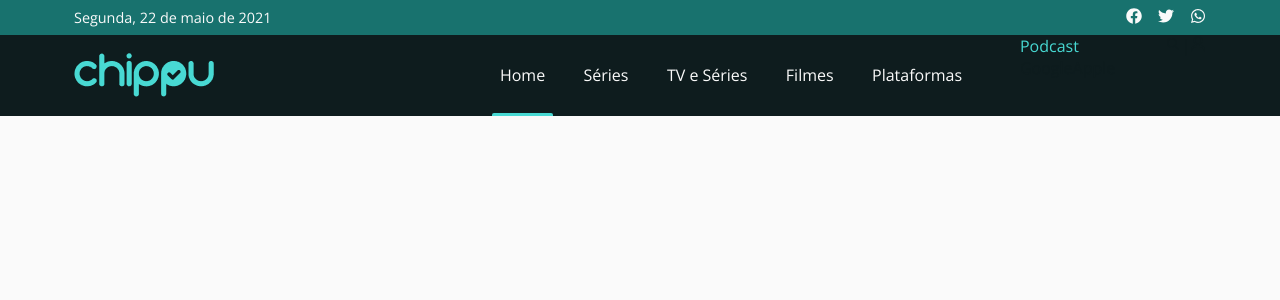
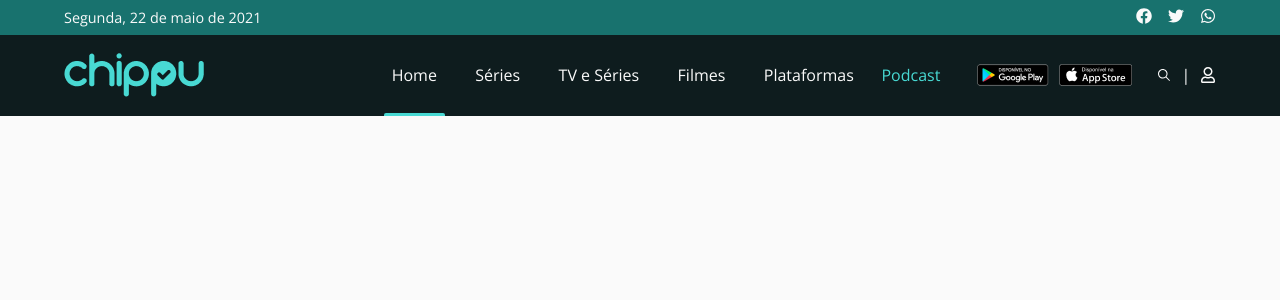
Before and after one commit to DrZanuff/NewChippuTest, a React (Create React App) app: page / in a window 1280 px wide. Shown: the top 300 px of the page. Built offline with nearby package versions, Linux system fonts and the light colour scheme.

Commit message:
Header is Done

```diff
--- a/src/components/Header/index.tsx
+++ b/src/components/Header/index.tsx
@@ -4,6 +4,8 @@ import { IoIosSearch } from 'react-icons/io';
 import { useState } from 'react';
 import './style.scss';
 import Logo from '../../images/Chippu2.png';
+import Google from '../../images/googleplay.png';
+import Apple from '../../images/applestore.png';
 
 
 
@@ -76,14 +78,14 @@ export function Header(){
 
                 <nav className="stores">
                     <span>Podcast</span>
-                    <a href="#">Google</a>
-                    <a href="#">Apple</a>
+                    <img src={Google} alt="Google Play" />
+                    <img src={Apple} alt="Apple Store" />
                 </nav>
 
-                <div>
-                    <IoIosSearch />
+                <div className="user-icons">
+                    <IoIosSearch color='#FAFAFA'/>
                     <span>|</span>
-                    <FaRegUser />
+                    <FaRegUser color='#FAFAFA'/>
                 </div>
             </div>
         </div>
--- a/src/components/Header/style.scss
+++ b/src/components/Header/style.scss
@@ -1,7 +1,7 @@
 .header-light {
     display: flex;
     justify-content: space-between;
-    padding: 0.5rem 4.625rem;
+    padding: 0.5rem 4rem;
     background: var(--primary-dark);
 
     time {
@@ -19,7 +19,7 @@
 .header-dark {
     display: flex;
     justify-content: space-between;
-    padding: 0 4.625rem;
+    padding: 0 4rem;
     background: var(--primary-dark2);
 
     img {
@@ -32,7 +32,7 @@
         color: var(--white);
         align-items: center;
         gap: 1.4rem;
-        margin-left: 14.25rem;
+        margin-left: 10rem;
 
         a {
             display: inline-block;
@@ -59,9 +59,28 @@
 }
 
 .stores {
+
+    display: flex;
+    justify-items: center;
+    align-items: center;
+
     span {
         color: var(--primary);
-        display: flex;
-        align-items: center;
+        margin-right: 2rem;
+    }
+
+    img {
+        object-fit: none;
+        max-width: 82px;
     }
 }
+
+.user-icons {
+    display: flex;
+    align-items: center;
+    gap: 0.6rem;
+
+    span {
+        color: var(--white);
+    }
+}
```
Also changed, not shown: src/images/applestore.png (added), src/images/googleplay.png (added).
